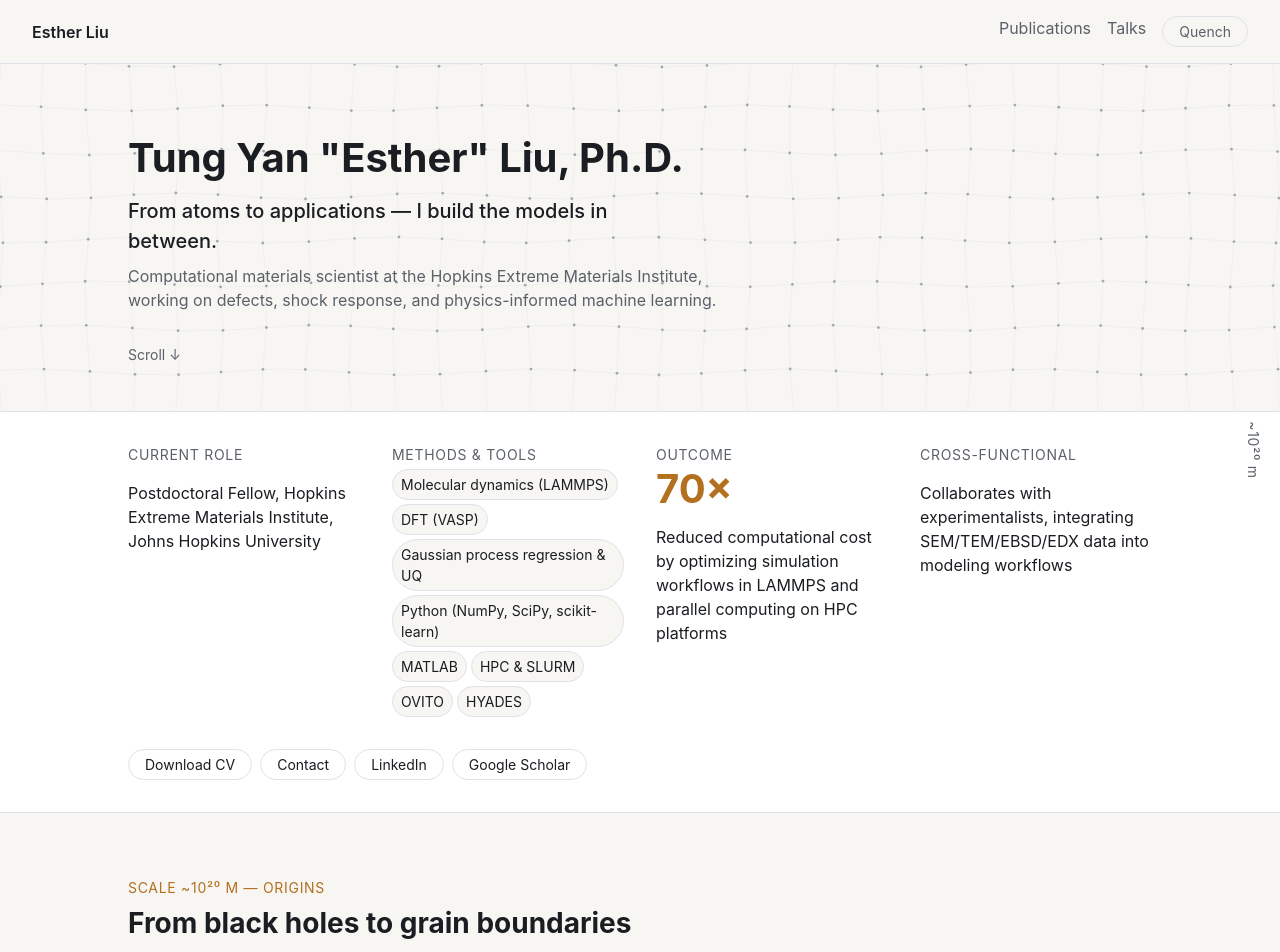
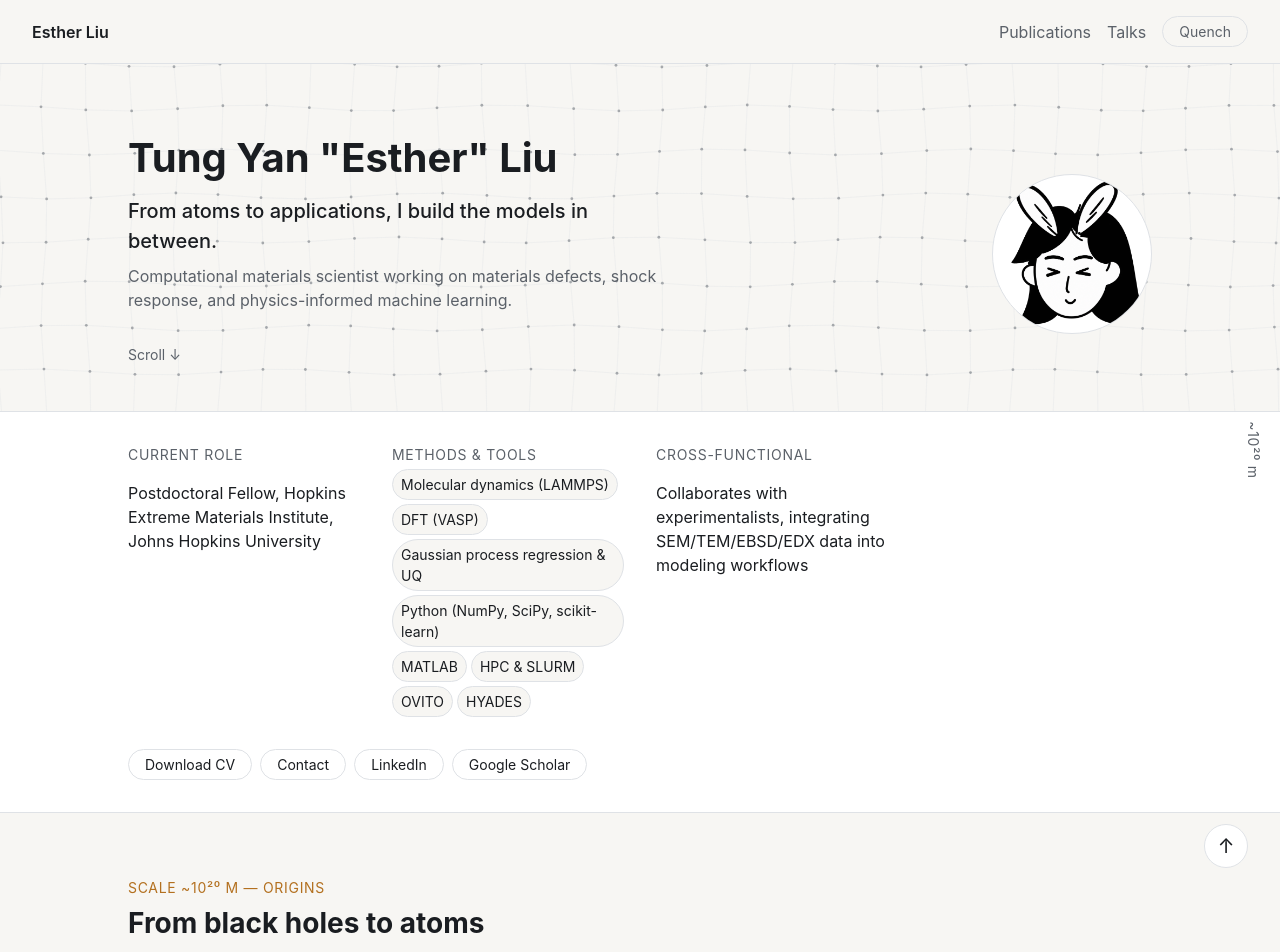
Before and after one commit to estherlty/estherlty.github.io, a Jekyll site: the page built from index.html, in a window 1280 px wide. Shown: the top 952 px of the page. Built offline with Jekyll 4.4.1, drawn with Linux system fonts in a browser that asks for light colours; some of the changed text lies outside the part shown.

Commit message:
Content edits, headshot, contact simplification, back-to-top
Owner-side content edits: origins narrative rewritten to first person,
hero subline shortened, at-a-glance Outcome block commented out (kept
in the DOM for easy re-enabling).

- Research-section images now capped at the same 68ch max-width as
  the paragraph text they sit above, instead of stretching full-width
- Updated damage/defects section image to the owner's revised version
- Theme-aware headshot next to the hero text (headshot_quench.png in
  dark mode, headshot_anneal.png in light) via the same CSS cascade
  pattern as the color tokens \- pure CSS, no JS dependency
- Nav wraps cleanly on narrow viewports instead of crowding the brand
  name against the links
- Contact form (never wired to a backend) replaced with a plain
  mailto:esther.liu@utexas.edu link; the redundant "Get in touch"
  section removed entirely now that at-a-glance already covers CV /
  contact / LinkedIn / Scholar; at-a-glance's Contact link now points
  directly at mailto instead of anchoring to the removed section
- Floating back-to-top button, fixed bottom-right on every page \-
  a plain anchor + scroll-behavior: smooth, so it needs no JS either

Co-Authored-By: Claude Sonnet 5 <noreply@anthropic.com>

```diff
--- a/_layouts/default.html
+++ b/_layouts/default.html
@@ -16,13 +16,14 @@
   </script>
   <link rel="stylesheet" href="{{ "/assets/css/style.css" | relative_url }}">
 </head>
-<body>
+<body id="top">
   {% include nav.html %}
   {% include scale-indicator.html %}
   <main>
     {{ content }}
   </main>
   {% include footer.html %}
+  <a class="back-to-top" href="#top" aria-label="Back to top">↑</a>
   <script src="{{ "/assets/js/main.js" | relative_url }}" defer></script>
 </body>
 </html>
--- a/assets/css/style.css
+++ b/assets/css/style.css
@@ -69,6 +69,44 @@
   --color-accent: #e0a458;
 }
 
+/* Headshot swap follows the same cascade as the color tokens above:
+   quench (dark) is the default, anneal (light) takes over via
+   prefers-color-scheme, and [data-theme] always wins last. Pure CSS —
+   works with JavaScript disabled, unlike the theme *toggle* itself. */
+.hero__headshot--quench {
+  display: block;
+}
+
+.hero__headshot--anneal {
+  display: none;
+}
+
+@media (prefers-color-scheme: light) {
+  :root:not([data-theme="dark"]) .hero__headshot--quench {
+    display: none;
+  }
+
+  :root:not([data-theme="dark"]) .hero__headshot--anneal {
+    display: block;
+  }
+}
+
+:root[data-theme="light"] .hero__headshot--quench {
+  display: none;
+}
+
+:root[data-theme="light"] .hero__headshot--anneal {
+  display: block;
+}
+
+:root[data-theme="dark"] .hero__headshot--quench {
+  display: block;
+}
+
+:root[data-theme="dark"] .hero__headshot--anneal {
+  display: none;
+}
+
 @media (prefers-reduced-motion: reduce) {
   *, *::before, *::after {
     animation-duration: 0.001ms !important;
@@ -84,6 +122,10 @@
 
 *, *::before, *::after {
   box-sizing: border-box;
+}
+
+html {
+  scroll-behavior: smooth;
 }
 
 body {
@@ -121,10 +163,12 @@ a {
   font-weight: 600;
   text-decoration: none;
   color: var(--color-text);
+  white-space: nowrap;
 }
 
 .site-nav__links {
   display: flex;
+  align-items: center;
   gap: var(--space-md);
 }
 
@@ -137,11 +181,59 @@ a {
   color: var(--color-text);
 }
 
+@media (max-width: 480px) {
+  .site-nav {
+    flex-wrap: wrap;
+    row-gap: var(--space-sm);
+    padding-inline: var(--space-md);
+  }
+
+  .site-nav__links {
+    width: 100%;
+    justify-content: flex-end;
+    gap: var(--space-sm);
+  }
+}
+
 .site-footer {
   padding: var(--space-lg);
   border-top: 1px solid var(--color-border);
   color: var(--color-text-muted);
   font-size: var(--text-sm);
+}
+
+.back-to-top {
+  position: fixed;
+  right: var(--space-lg);
+  bottom: var(--space-lg);
+  z-index: 20;
+  display: flex;
+  align-items: center;
+  justify-content: center;
+  width: 2.75rem;
+  height: 2.75rem;
+  border-radius: 50%;
+  background: var(--color-surface);
+  border: 1px solid var(--color-border);
+  color: var(--color-text);
+  text-decoration: none;
+  font-size: var(--text-lg);
+  line-height: 1;
+}
+
+.back-to-top:hover {
+  border-color: var(--color-accent);
+  color: var(--color-accent);
+}
+
+@media (max-width: 480px) {
+  .back-to-top {
+    right: var(--space-md);
+    bottom: var(--space-md);
+    width: 2.25rem;
+    height: 2.25rem;
+    font-size: var(--text-base);
+  }
 }
 
 /* ---------------------------------------------------------------
@@ -195,6 +287,31 @@ a {
   padding-block: var(--space-xl) var(--space-lg);
 }
 
+.hero__content {
+  display: flex;
+  align-items: center;
+  justify-content: space-between;
+  gap: var(--space-xl);
+  flex-wrap: wrap;
+}
+
+.hero__text {
+  flex: 1 1 320px;
+}
+
+.hero__portrait {
+  flex: 0 0 auto;
+}
+
+.hero__headshot {
+  width: 160px;
+  height: 160px;
+  border-radius: 50%;
+  object-fit: cover;
+  border: 1px solid var(--color-border);
+  background: var(--color-surface);
+}
+
 @media (max-width: 480px) {
   :root {
     --text-2xl: 1.875rem;
@@ -202,6 +319,15 @@ a {
 
   .hero {
     padding-block: var(--space-lg) var(--space-md);
+  }
+
+  .hero__content {
+    gap: var(--space-lg);
+  }
+
+  .hero__headshot {
+    width: 96px;
+    height: 96px;
   }
 }
 
@@ -307,8 +433,7 @@ a {
 
 .origins,
 .research-section,
-.hobbies,
-.contact {
+.hobbies {
   padding-block: var(--space-xl);
   border-bottom: 1px solid var(--color-border);
 }
@@ -329,6 +454,7 @@ a {
 }
 
 .research-section__visual {
+  max-width: 68ch;
   margin: 0 0 var(--space-lg);
 }
 
@@ -376,67 +502,8 @@ a {
   margin: 0;
 }
 
-/* ---------------------------------------------------------------
-   Contact
-   --------------------------------------------------------------- */
-
-.contact {
+.hobbies {
   border-bottom: none;
-}
-
-.contact__title {
-  font-size: var(--text-xl);
-  margin: 0 0 var(--space-lg);
-}
-
-.contact__grid {
-  display: grid;
-  grid-template-columns: repeat(auto-fit, minmax(240px, 1fr));
-  gap: var(--space-xl);
-}
-
-.contact__links {
-  list-style: none;
-  margin: 0;
-  padding: 0;
-  display: flex;
-  flex-direction: column;
-  gap: var(--space-sm);
-}
-
-.contact__form {
-  display: flex;
-  flex-direction: column;
-  gap: var(--space-xs);
-  max-width: 32rem;
-}
-
-.contact__form label {
-  font-size: var(--text-sm);
-  color: var(--color-text-muted);
-  margin-top: var(--space-sm);
-}
-
-.contact__form input,
-.contact__form textarea {
-  font: inherit;
-  color: var(--color-text);
-  background: var(--color-surface);
-  border: 1px solid var(--color-border);
-  border-radius: var(--radius-sm);
-  padding: var(--space-sm);
-}
-
-.contact__form button {
-  align-self: flex-start;
-  margin-top: var(--space-md);
-  font: inherit;
-  color: var(--color-bg);
-  background: var(--color-accent);
-  border: none;
-  border-radius: var(--radius-pill);
-  padding: var(--space-sm) var(--space-lg);
-  cursor: pointer;
 }
 
 /* ---------------------------------------------------------------
--- a/index.html
+++ b/index.html
@@ -5,10 +5,16 @@ title: Home
 <section class="hero">
   <canvas class="canvas-bg" data-variant="lattice"></canvas>
   <div class="container hero__content">
-    <h1 class="hero__name">Tung Yan &quot;Esther&quot; Liu, Ph.D.</h1>
-    <p class="hero__line">From atoms to applications — I build the models in between.</p>
-    <p class="hero__subline">Computational materials scientist at the Hopkins Extreme Materials Institute, working on defects, shock response, and physics-informed machine learning.</p>
-    <p class="hero__scroll-cue">Scroll ↓</p>
+    <div class="hero__text">
+      <h1 class="hero__name">Tung Yan &quot;Esther&quot; Liu</h1>
+      <p class="hero__line">From atoms to applications, I build the models in between.</p>
+      <p class="hero__subline">Computational materials scientist working on materials defects, shock response, and physics-informed machine learning.</p>
+      <p class="hero__scroll-cue">Scroll ↓</p>
+    </div>
+    <div class="hero__portrait">
+      <img class="hero__headshot hero__headshot--quench" src="{{ "/assets/img/headshot_quench.png" | relative_url }}" alt="Portrait of Tung Yan &quot;Esther&quot; Liu">
+      <img class="hero__headshot hero__headshot--anneal" src="{{ "/assets/img/headshot_anneal.png" | relative_url }}" alt="Portrait of Tung Yan &quot;Esther&quot; Liu">
+    </div>
   </div>
 </section>
 
@@ -35,11 +41,13 @@ title: Home
         </ul>
       </div>
 
+      <!--
       <div class="at-a-glance__item">
         <p class="at-a-glance__label">Outcome</p>
         <p class="at-a-glance__number">70×</p>
         <p>Reduced computational cost by optimizing simulation workflows in LAMMPS and parallel computing on HPC platforms</p>
       </div>
+      -->
 
       <div class="at-a-glance__item">
         <p class="at-a-glance__label">Cross-functional</p>
@@ -48,7 +56,7 @@ title: Home
 
       <div class="at-a-glance__links">
         <a href="{{ "/assets/cv/CV.pdf" | relative_url }}">Download CV</a>
-        <a href="#contact">Contact</a>
+        <a href="mailto:esther.liu@utexas.edu">Contact</a>
         <a href="https://www.linkedin.com/in/tungyan-liu/">LinkedIn</a>
         <a href="https://scholar.google.com/citations?user=21o6TwIAAAAJ&amp;hl=en">Google Scholar</a>
       </div>
@@ -59,24 +67,24 @@ title: Home
 <section class="origins" id="origins" data-scale-label="~10²⁰ m">
   <div class="container">
     <p class="research-section__scale">Scale ~10²⁰ m — Origins</p>
-    <h2 class="research-section__title">From black holes to grain boundaries</h2>
+    <h2 class="research-section__title">From black holes to atoms</h2>
     <div class="origins__body">
-      <p>Esther started out studying the universe at its largest. As an undergraduate physicist at UT Austin, her honors thesis estimated merger rates for GW150914-like binary black holes — the kind of cataclysm LIGO had just confirmed it could hear, two black holes spiraling together and briefly outshining, in gravitational waves alone, every star in the observable universe combined.</p>
-      <p>It was thrilling physics, and it was also almost entirely inferential: rates built from population models and astrophysical arguments, several steps removed from anything she could touch or watch happen. What pulled her toward materials science was the opposite instinct — she wanted to watch the mechanism itself, atom by atom, and see a failure or a transport pathway unfold in real time rather than infer it from a rate.</p>
+      <p>I started out studying the universe at its largest. As an undergraduate at UT Austin, my senior thesis compared estimated merger rates and their underlying models for GW150914-like binary black holes mergers. It is the kind of violent events LIGO had just confirmed it could hear, two black holes spiraling together and briefly outshining, in gravitational waves alone, every star in the observable universe.</p>
+      <p>It was thrilling physics, and it was also mostly inferential at the time: rates built from population models and astrophysical arguments, several steps removed from anything I could touch or build upon. What pulled me toward materials science was the same curiosity but in a different scale. I wanted to examine the mechanism itself closely, and build something that advance our day-to-day technology.</p>
       <p>That's the thread running under everything since: a physicist's appetite for the mechanism underneath the behavior, whether the behavior in question spans a merging galaxy or a grain boundary a few atoms wide.</p>
     </div>
   </div>
 </section>
 
 {% capture interfaces_technical %}
-<p>Composites that pair refractory metals with copper are attractive for thermally stable, layered engineering materials — copper acts as a diffusion barrier between the low-solubility outer layers. Esther's work asks whether that barrier actually holds at the grain-boundary level, where lattice diffusion isn't the only pathway available.</p>
-<p>Using diffusion-couple experiments (with collaborators D. J. Williams and J. K. Baldwin at Los Alamos) alongside atomistic modeling, the work shows that niobium permeates polycrystalline copper via short-circuit transport along a subset of grain boundaries, despite negligible bulk solubility — atomistic simulations trace this to a negative enthalpy of mixing at those boundaries, which stabilizes a mobile Nb solution there. Molybdenum, run as a comparison in Nb/Cu/Mo and V/Cu/Mo trilayers, shows the opposite sign of mixing enthalpy at Cu boundaries and does not permeate at all.</p>
-<p>Vanadium permeates too, but more slowly than niobium, and the reason turns out to be subtler than solubility mismatch: MD simulations attribute the reduced diffusivity to stronger V binding to the boundary itself — a higher equilibrium boundary concentration and a higher activation energy for boundary diffusion, rather than a lower solubility to begin with.</p>
+<p>Composites that pair refractory metals with copper are attractive for thermally stable, layered engineering materials: copper acts as a diffusion barrier between the low-solubility outer layers. My work asks whether that barrier actually holds at the grain-boundary level, where lattice diffusion isn't the only pathway available.</p>
+<p>Using diffusion-couple experiments (with collaborators D. J. Williams and J. K. Baldwin at Los Alamos) alongside atomistic modeling, the work shows that niobium permeates polycrystalline copper via short-circuit transport along a subset of grain boundaries, despite negligible bulk solubility. Atomistic simulations trace this to a negative enthalpy of mixing at those boundaries, which stabilizes a mobile Nb solution there. Molybdenum, run as a comparison in Nb/Cu/Mo and V/Cu/Mo trilayers, shows the opposite sign of mixing enthalpy at Cu boundaries and does not permeate at all.</p>
+<p>Vanadium permeates too, but more slowly than niobium, and the reason turns out to be subtler than solubility mismatch: MD simulations suggest that the reduced diffusivity attribute to stronger V binding to the boundary itself.</p>
 {% endcapture %}
 {% capture interfaces_plain %}
-<p>Imagine building a sandwich out of metals that don't normally like to mix — a hard outer metal, a copper layer, another hard outer metal — to make a composite that stays stable at high temperature. The copper layer is supposed to keep the two sides from interdiffusing into each other.</p>
-<p>It turns out copper isn't a perfect wall. Niobium finds shortcuts through the tiny boundaries between copper's individual crystal grains — like traffic cutting through side streets instead of staying on the main road — even though niobium and copper barely mix in bulk. Molybdenum doesn't take those shortcuts at all; it stays put.</p>
-<p>Vanadium takes the shortcuts too, but more slowly, because it sticks more tightly to the boundary "walls" along the way. Understanding which metals sneak through and why matters for designing layered materials — for nuclear or aerospace hardware — that need to resist mixing under heat over long service lifetimes.</p>
+<p>Imagine building a sandwich out of metals that don't normally like to mix: a hard outer metal, a copper layer, another hard outer metal — to make a composite that stays stable at high temperature. The copper layer is supposed to keep the two sides from interdiffusing into each other.</p>
+<p>It turns out copper isn't a perfect wall. Niobium finds shortcuts through the tiny boundaries between copper's individual crystal grains, like traffic cutting through side streets instead of staying on the main road, even though niobium and copper barely mix in bulk. Molybdenum doesn't take those shortcuts at all; it stays put.</p>
+<p>Vanadium takes the shortcuts too, but more slowly, because it sticks more tightly to the boundary "walls" along the way. Understanding which metals sneak through and why matters for designing layered materials, whether for nuclear or aerospace hardware, that need to resist mixing under heat over long service lifetimes.</p>
 {% endcapture %}
 {% include research-section.html
    id="interfaces"
@@ -90,14 +98,14 @@ title: Home
    plain=interfaces_plain %}
 
 {% capture damage_technical %}
-<p>Ex-service Inconel X-750 reactor spacers embrittle after decades of neutron irradiation, accumulating helium bubbles and radiation-induced self-interstitial atom (SIA) clusters that decorate grain boundaries and matrix/inclusion interfaces. Esther's PhD work used large-scale molecular dynamics to reproduce that damage state in single-crystal and bicrystal nickel and watch how it deforms under load.</p>
-<p>In single crystals, the presence of a free surface changes the deformation mode entirely: models with free surfaces nucleate a dislocation slip band, while otherwise-identical bulk models instead form nanotwins. He bubbles that happen to overlap a slip band or nanotwin deform far more severely than bubbles elsewhere in the model — but even at deviatoric strains near 10%, they don't coalesce or link up into anything resembling an incipient crack.</p>
-<p>Bicrystals behave differently again: grain boundaries block dislocations and suppress the localized slip bands and nanotwins seen in single crystals, favoring more uniform plasticity along a persistent slip plane instead. No cracks initiate directly at the boundary, but He bubbles at matrix/inclusion interfaces elongate and migrate toward regions of high tension — a plausible precursor to crack-like flaws via bubble coalescence, and a mechanism this work helped identify. A companion study with J. C. Mwungeli extended the underlying defect physics, calculating how vacancy/SIA recombination volumes in copper depend on temperature — finding they drop from roughly 290Ω at 300 K to about 160Ω at 500 K and above, input that feeds directly into multiscale radiation-response models.</p>
+<p>Ex-service Inconel X-750 reactor spacers embrittle after decades of neutron irradiation, accumulating helium bubbles and radiation-induced self-interstitial atom (SIA) clusters that decorate grain boundaries and matrix/inclusion interfaces. My PhD work used large-scale molecular dynamics to reproduce that damage state in single-crystal and bicrystal nickel and watch how it deforms under load.</p>
+<p>In single crystals, the presence of a free surface changes the deformation mode entirely: models with free surfaces nucleate a dislocation slip band, while otherwise-identical bulk models instead form nanotwins. He bubbles that happen to overlap a slip band or nanotwin deform far more severely than bubbles elsewhere in the model. But even at deviatoric strains near 10%, they don't coalesce or link up into anything resembling an incipient crack.</p>
+<p>Bicrystals behave differently again: grain boundaries block dislocations and suppress the localized slip bands and nanotwins seen in single crystals, favoring more uniform plasticity along a persistent slip plane instead. No cracks initiate directly at the boundary, but He bubbles at matrix/inclusion interfaces elongate and migrate toward regions of high tension. It is a plausible precursor to crack-like flaws via bubble coalescence, and a mechanism this work helped identify.</p>
 {% endcapture %}
 {% capture damage_plain %}
-<p>Metal parts inside a nuclear reactor spend years absorbing radiation, which knocks atoms out of place and creates tiny bubbles of helium gas trapped inside the metal. Esther runs simulations that zoom in far enough to watch individual atoms move, to see how these bubbles change the way the metal bends and eventually cracks.</p>
+<p>Metal parts inside a nuclear reactor spend years absorbing radiation, which knocks atoms out of place and creates tiny bubbles of helium gas trapped inside the metal. I run simulations that zoom in far enough to watch individual atoms move, to see how these bubbles change the way the metal bends and eventually cracks.</p>
 <p>One surprise: it matters whether the damaged region is near the surface of the metal or buried deep inside a solid block. Near a surface, deformation organizes into a clean slip band; buried inside, the same defects instead produce delicate twin bands. And where two crystal grains meet at a boundary, everything stays more rigid — deformation spreads out smoothly instead of localizing the way it does inside a single uninterrupted crystal.</p>
-<p>Even so, the helium bubbles nearest those grain boundaries stretch out and drift toward the highest-stress spots nearby — a first clue for how a real reactor component might eventually crack, years into service.</p>
+<p>Even so, the helium bubbles nearest those grain boundaries stretch out and drift toward the highest-stress spots nearby. This may suggest a clue for how a real reactor component might eventually crack, years into service.</p>
 {% endcapture %}
 {% include research-section.html
    id="damage"
@@ -137,28 +145,3 @@ title: Home
     <p class="hobbies__body">Making pour-overs, playing piano, and watching spacecraft launches.</p>
   </div>
 </section>
-
-<section class="contact" id="contact">
-  <div class="container">
-    <h2 class="contact__title">Get in touch</h2>
-    <div class="contact__grid">
-      <ul class="contact__links">
-        <li><a href="{{ "/assets/cv/CV.pdf" | relative_url }}">Download CV</a></li>
-        <li><a href="https://www.linkedin.com/in/tungyan-liu/">LinkedIn</a></li>
-        <li><a href="https://scholar.google.com/citations?user=21o6TwIAAAAJ&amp;hl=en">Google Scholar</a></li>
-      </ul>
-      <form class="contact__form" action="#" method="POST">
-        <label for="contact-name">Name</label>
-        <input type="text" id="contact-name" name="name" required>
-
-        <label for="contact-email">Email</label>
-        <input type="email" id="contact-email" name="_replyto" required>
-
-        <label for="contact-message">Message</label>
-        <textarea id="contact-message" name="message" rows="4" required></textarea>
-
-        <button type="submit">Send</button>
-      </form>
-    </div>
-  </div>
-</section>
```
Also changed, not shown: other parts of index.html (+2 -2 lines), assets/img/headshot_anneal.png (added), assets/img/headshot_quench.png (added), 1 other file.
